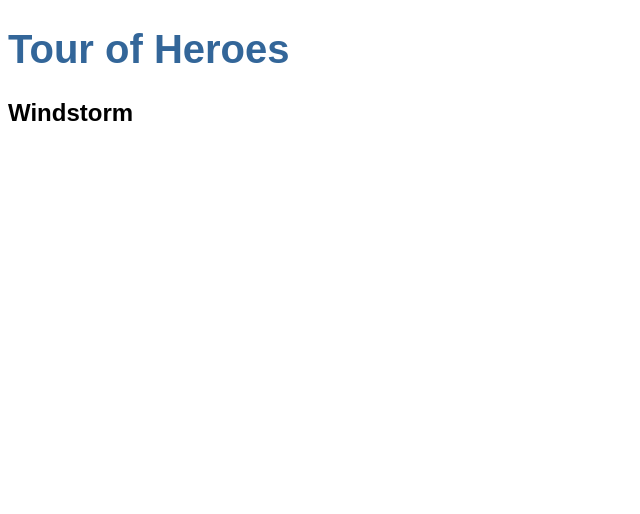
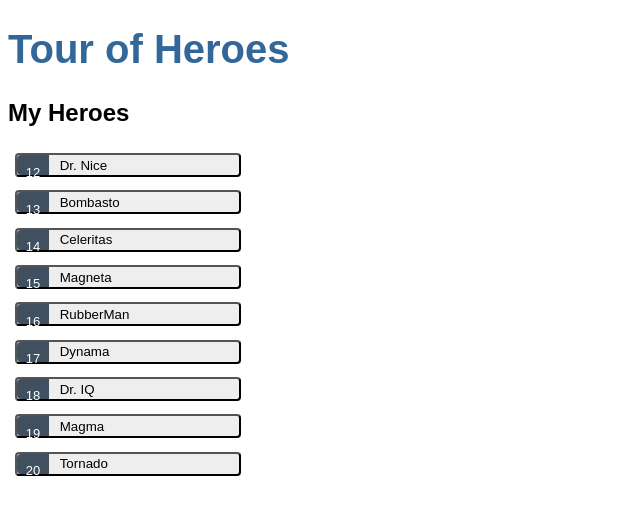
Before and after one commit to thaanirs/angular-tour-of-heros, an Angular app: page / in a window 1280 px wide. Shown: the top 514 px of the page, without its empty margins (0-640 px from the left). Built offline with nearby package versions, Linux system fonts and the light colour scheme.

Commit message:
added hero service, her data, and hero details component

```diff
--- /dev/null
+++ b/src/app/hero-detail/hero-detail.component.html
@@ -0,0 +1,8 @@
+<div *ngIf="hero">
+    <h2>{{hero.name | uppercase}} Details</h2>
+    <div>id: {{hero.id}}</div>
+    <div>
+      <label for="hero-name">Hero name: </label>
+      <input id="hero-name" [(ngModel)]="hero.name" placeholder="name">
+    </div>
+  </div>
--- a/src/app/heroes/heroes.component.css
+++ b/src/app/heroes/heroes.component.css
@@ -0,0 +1,66 @@
+/* HeroesComponent's private CSS styles */
+.heroes {
+    margin: 0 0 2em 0;
+    list-style-type: none;
+    padding: 0;
+    width: 15em;
+  }
+
+  .heroes li {
+    display: flex;
+  }
+
+  .heroes button {
+    flex: 1;
+    cursor: pointer;
+    position: relative;
+    left: 0;
+    background-color: #EEE;
+    margin: .5em;
+    padding: 0;
+    border-radius: 4px;
+    display: flex;
+    align-items: stretch;
+    height: 1.8em;
+  }
+
+  .heroes button:hover {
+    color: #2c3a41;
+    background-color: #e6e6e6;
+    left: .1em;
+  }
+
+  .heroes button:active {
+    background-color: #525252;
+    color: #fafafa;
+  }
+
+  .heroes button.selected {
+    background-color: black;
+    color: white;
+  }
+
+  .heroes button.selected:hover {
+    background-color: #505050;
+    color: white;
+  }
+
+  .heroes button.selected:active {
+    background-color: black;
+    color: white;
+  }
+
+  .heroes .badge {
+    display: inline-block;
+    font-size: small;
+    color: white;
+    padding: 0.8em 0.7em 0 0.7em;
+    background-color: #405061;
+    line-height: 1em;
+    margin-right: .8em;
+    border-radius: 4px 0 0 4px;
+  }
+
+  .heroes .name {
+    align-self: center;
+  }
--- a/src/app/heroes/heroes.component.html
+++ b/src/app/heroes/heroes.component.html
@@ -1 +1,11 @@
-<h2>{{hero}}</h2>
+<h2>My Heroes</h2>
+<ul class="heroes">
+    <li *ngFor="let hero of heroes">
+    <button type="button" [class.selected]="hero === selectedHero" (click)="onSelect(hero)" >
+      <span class="badge">{{hero.id}}</span>
+      <span class="name">{{hero.name}}</span>
+    </button>
+  </li>
+</ul>
+
+<app-hero-detail [hero]="selectedHero"></app-hero-detail>
--- a/src/app/heroes/heroes.component.ts
+++ b/src/app/heroes/heroes.component.ts
@@ -1,10 +1,15 @@
 import { Component } from '@angular/core';
-
+import { Hero } from '../hero';
+import { HEROES } from '../mock-heroes';
 @Component({
   selector: 'app-heroes',
   templateUrl: './heroes.component.html',
   styleUrls: ['./heroes.component.css']
 })
 export class HeroesComponent {
-  hero = 'Windstorm';
+  heroes: Hero[] = HEROES;
+  selectedHero?: Hero;
+  onSelect(hero: Hero): void {
+    this.selectedHero = hero;
+  }
 }
--- /dev/null
+++ b/src/app/mock-heroes.ts
@@ -0,0 +1,13 @@
+import { Hero } from './hero';
+
+export const HEROES: Hero[] = [
+  { id: 12, name: 'Dr. Nice' },
+  { id: 13, name: 'Bombasto' },
+  { id: 14, name: 'Celeritas' },
+  { id: 15, name: 'Magneta' },
+  { id: 16, name: 'RubberMan' },
+  { id: 17, name: 'Dynama' },
+  { id: 18, name: 'Dr. IQ' },
+  { id: 19, name: 'Magma' },
+  { id: 20, name: 'Tornado' }
+];
```
Also changed, not shown: src/app/app.module.ts (+6 -3 lines), src/app/hero-detail/hero-detail.component.ts (added, +9 -0 lines), src/app/hero.service.ts (added, +13 -0 lines), src/app/hero-detail/hero-detail.component.css (added), 2 other files (tests, documents, lock files or other folders).
